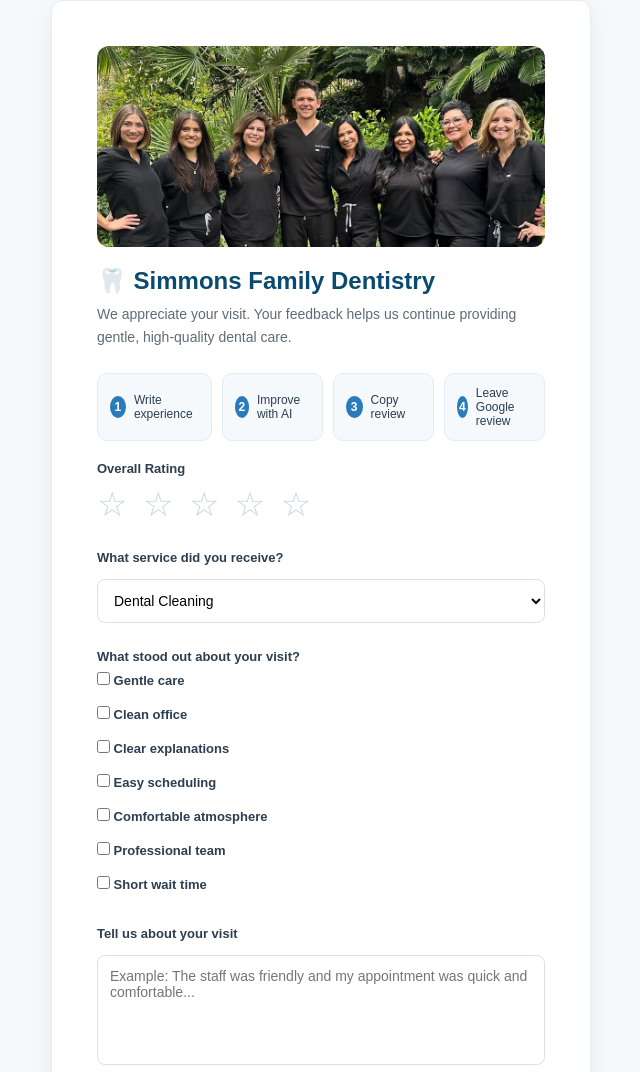
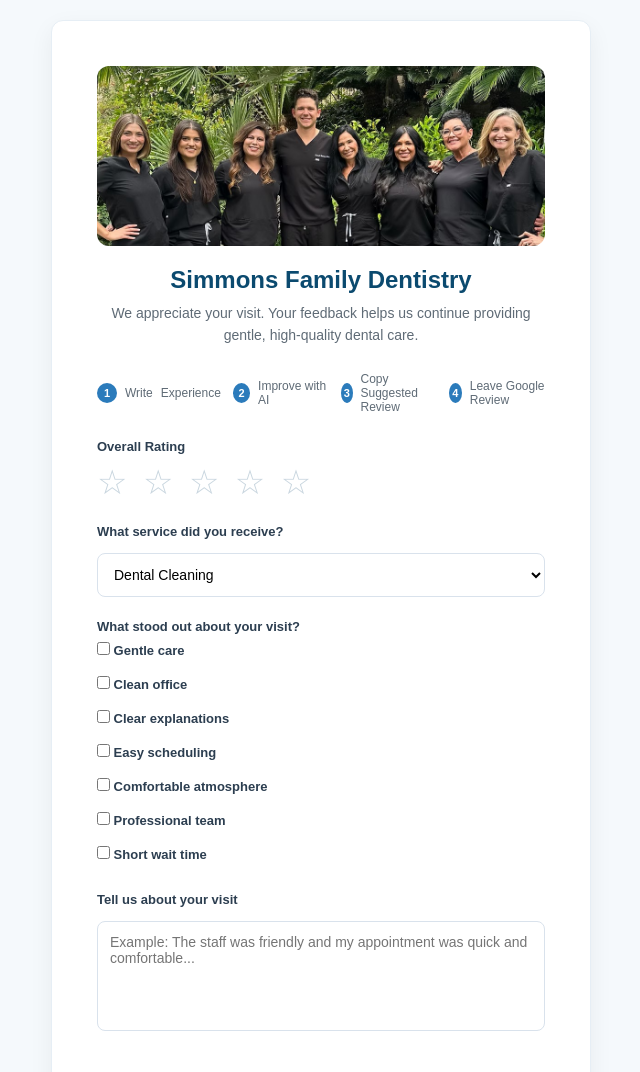
Before and after one commit to pharrengrace/AI-Review-Assistant, a website: page index.html in a window 1280 px wide. Shown: the top 1072 px of the page, without its empty margins (319-959 px from the left). Drawn offline with Linux system fonts and the light colour scheme.

Commit message:
Update landing page styling

```diff
--- a/index.html
+++ b/index.html
@@ -19,7 +19,7 @@
 </div>
 
     <!-- HEADER -->
-    <h1>🦷 Simmons Family Dentistry </h1>
+    <h1>Simmons Family Dentistry </h1>
 
     <p class="subtext">
       We appreciate your visit. Your feedback helps us continue providing gentle, high-quality dental care.
@@ -30,7 +30,7 @@
 
       <div class="step">
         <span class="num">1</span>
-        Write experience
+        Write <Emb>Experience</Emb>
       </div>
 
       <div class="step">
@@ -40,12 +40,12 @@
 
       <div class="step">
         <span class="num">3</span>
-        Copy review
+        Copy Suggested Review
       </div>
 
       <div class="step">
         <span class="num">4</span>
-        Leave Google review
+        Leave Google Review
       </div>
 
     </div>
--- a/style.css
+++ b/style.css
@@ -20,6 +20,7 @@ body {
     justify-content: center;
     align-items: center;
     min-height: 100vh;
+    padding: 20px;
 }
 
 
@@ -30,6 +31,7 @@ body {
 .card {
     background: #ffffff;
     width: 540px;
+    max-width: 100%;
     padding: 45px;
     border-radius: 12px;
     box-shadow: 0 8px 25px rgba(0, 0, 0, 0.06);
@@ -39,7 +41,25 @@ body {
 
 
 /* -----------------------------
-   HEADER STYLE (CLINIC FEEL)
+   HEADER IMAGE
+----------------------------- */
+
+.header-image {
+    margin-bottom: 20px;
+    border-radius: 12px;
+    overflow: hidden;
+}
+
+.header-image img {
+    width: 100%;
+    height: 180px;
+    object-fit: cover;
+    display: block;
+}
+
+
+/* -----------------------------
+   HEADER STYLE (CENTERED + CLEAN)
 ----------------------------- */
 
 h1 {
@@ -47,6 +67,7 @@ h1 {
     color: #0b4a6f;
     margin-bottom: 8px;
     font-weight: 700;
+    text-align: center;
 }
 
 .subtext {
@@ -54,15 +75,16 @@ h1 {
     color: #5f6b76;
     margin-bottom: 25px;
     line-height: 1.6;
+    text-align: center;
 }
 
 
 /* -----------------------------
-   SECTIONS (SPACED LIKE REAL CLINIC FORMS)
+   SECTIONS
 ----------------------------- */
 
 .section {
-    margin-bottom: 26px;
+    margin-bottom: 22px;
 }
 
 label {
@@ -75,7 +97,43 @@ label {
 
 
 /* -----------------------------
-   STAR RATING (CLEAN & SUBTLE)
+   STEPS (CLEAN, MODERN, NO BOXY LOOK)
+----------------------------- */
+
+.steps {
+    display: flex;
+    gap: 12px;
+    margin-bottom: 25px;
+}
+
+.step {
+    flex: 1;
+    display: flex;
+    align-items: center;
+    gap: 8px;
+
+    font-size: 12px;
+    color: #5f6b76;
+}
+
+.num {
+    width: 20px;
+    height: 20px;
+    border-radius: 50%;
+    background: #2b7bbb;
+    color: white;
+
+    display: flex;
+    align-items: center;
+    justify-content: center;
+
+    font-size: 11px;
+    font-weight: bold;
+}
+
+
+/* -----------------------------
+   STAR RATING
 ----------------------------- */
 
 .stars {
@@ -85,16 +143,14 @@ label {
 
 .stars span {
     margin-right: 6px;
-    color: #c9d6df; /* default gray */
+    color: #c9d6df;
     transition: 0.2s ease;
 }
 
-/* active (selected stars) */
 .stars span.active {
-    color: #f4b400; /* Google yellow */
+    color: #f4b400;
 }
 
-/* hover effect */
 .stars span:hover {
     transform: scale(1.2);
     color: #f4b400;
@@ -102,7 +158,7 @@ label {
 
 
 /* -----------------------------
-   INPUT FIELDS (CLINIC STYLE)
+   INPUT FIELDS
 ----------------------------- */
 
 select,
@@ -124,9 +180,7 @@ textarea:focus {
 }
 
 
-/* -----------------------------
-   TEXTAREA
------------------------------ */
+/* TEXTAREA */
 
 textarea {
     height: 110px;
@@ -135,7 +189,7 @@ textarea {
 
 
 /* -----------------------------
-   CHECKBOX LIST (CLEAN STACKED STYLE)
+   CHECKBOXES
 ----------------------------- */
 
 .checkbox-group {
@@ -149,7 +203,7 @@ textarea {
 
 
 /* -----------------------------
-   BUTTON (DENTAL OFFICE STYLE BLUE)
+   BUTTON
 ----------------------------- */
 
 .btn {
@@ -172,7 +226,7 @@ textarea {
 
 
 /* -----------------------------
-   REVIEW OUTPUT BOX
+   OUTPUT BOX
 ----------------------------- */
 
 #reviewContainer {
@@ -187,56 +241,3 @@ textarea {
     background: #fff;
     border: 1px solid #d9e2ec;
 }
-.steps {
-    display: flex;
-    gap: 10px;
-    margin-bottom: 20px;
-}
-
-.step {
-    flex: 1;
-    background: #f5f9fc;
-    border: 1px solid #e3ecf3;
-    padding: 12px;
-    border-radius: 10px;
-
-    display: flex;
-    align-items: center;
-    justify-content: center;
-    gap: 8px;
-
-    font-size: 12px;
-    color: #2c3e50;
-    font-weight: 500;
-}
-
-/* number bubble */
-.num {
-    width: 22px;
-    height: 22px;
-    border-radius: 50%;
-    background: #2b7bbb;
-    color: white;
-
-    display: flex;
-    align-items: center;
-    justify-content: center;
-
-    font-size: 12px;
-    font-weight: bold;
-}
-/* -----------------------------
-   HEADER IMAGE FIX
------------------------------ */
-
-.header-image {
-    margin-bottom: 20px;
-}
-
-.header-image img {
-    width: 100%;
-    height: auto;
-    display: block;
-    border-radius: 12px;
-    object-fit: cover;
-}
```
